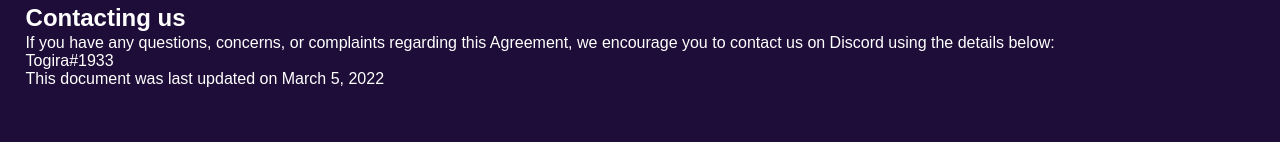
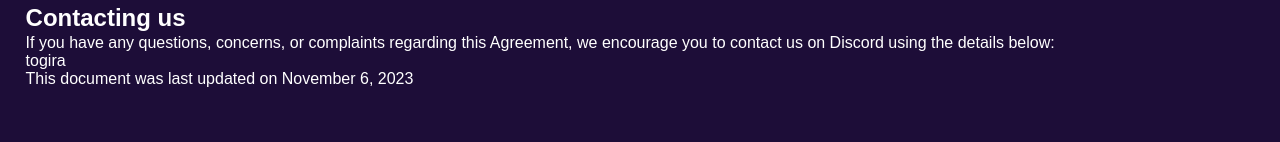
Before and after one commit to Knot-Bot/knot.bot, a plain HTML site: page terms.html in a window 1280 px wide. Shown: the part 1001-1143 px from the top of the page. Drawn offline with Linux system fonts and the light colour scheme.

Commit message:
updated Discord username in terms

```diff
--- a/terms.html
+++ b/terms.html
@@ -88,8 +88,8 @@
         <p>If you have any questions, concerns, or complaints regarding this Agreement, we encourage you to contact
             us on Discord using the details below:
         </p>
-        <p>Togira#1933</p>
-        <p>This document was last updated on March 5, 2022</p>
+        <p>togira</p>
+        <p>This document was last updated on November 6, 2023</p>
     </div>
     <div class='space'></div>
     <footer id='footer'>
```
